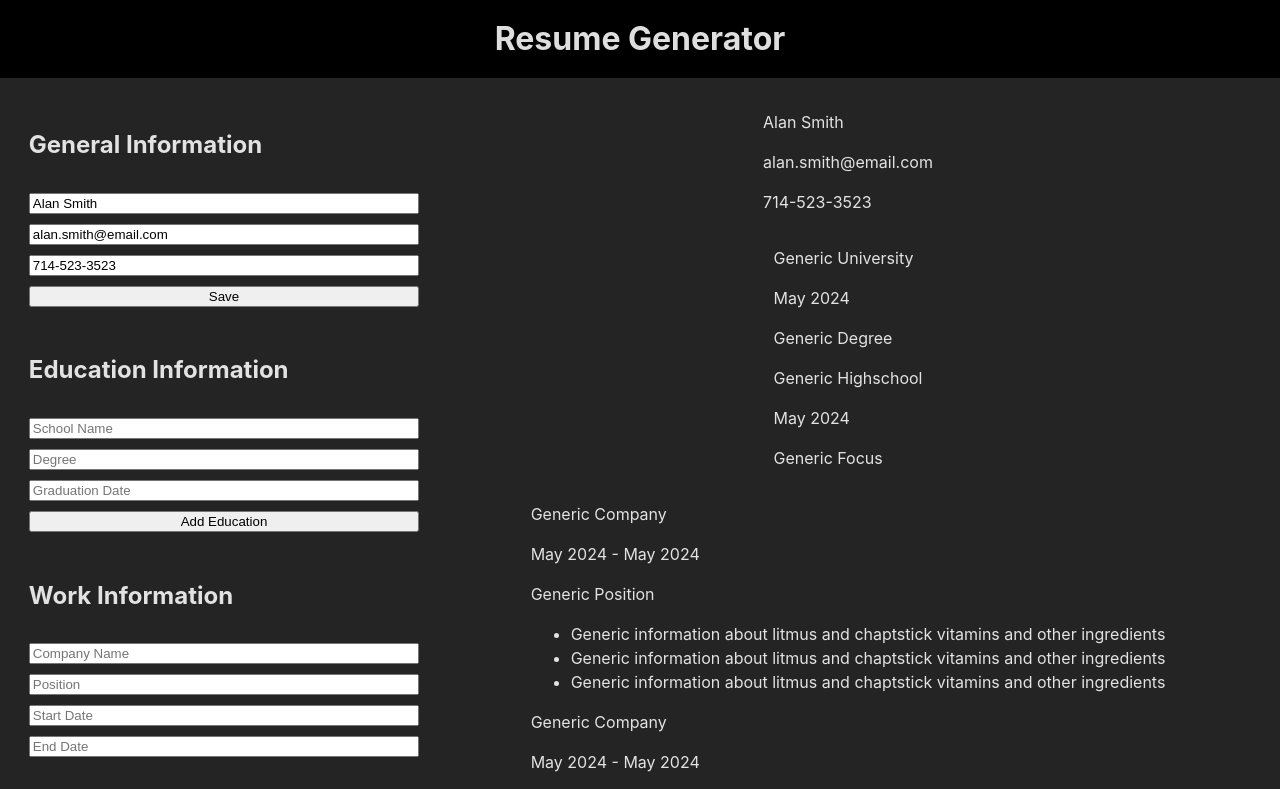
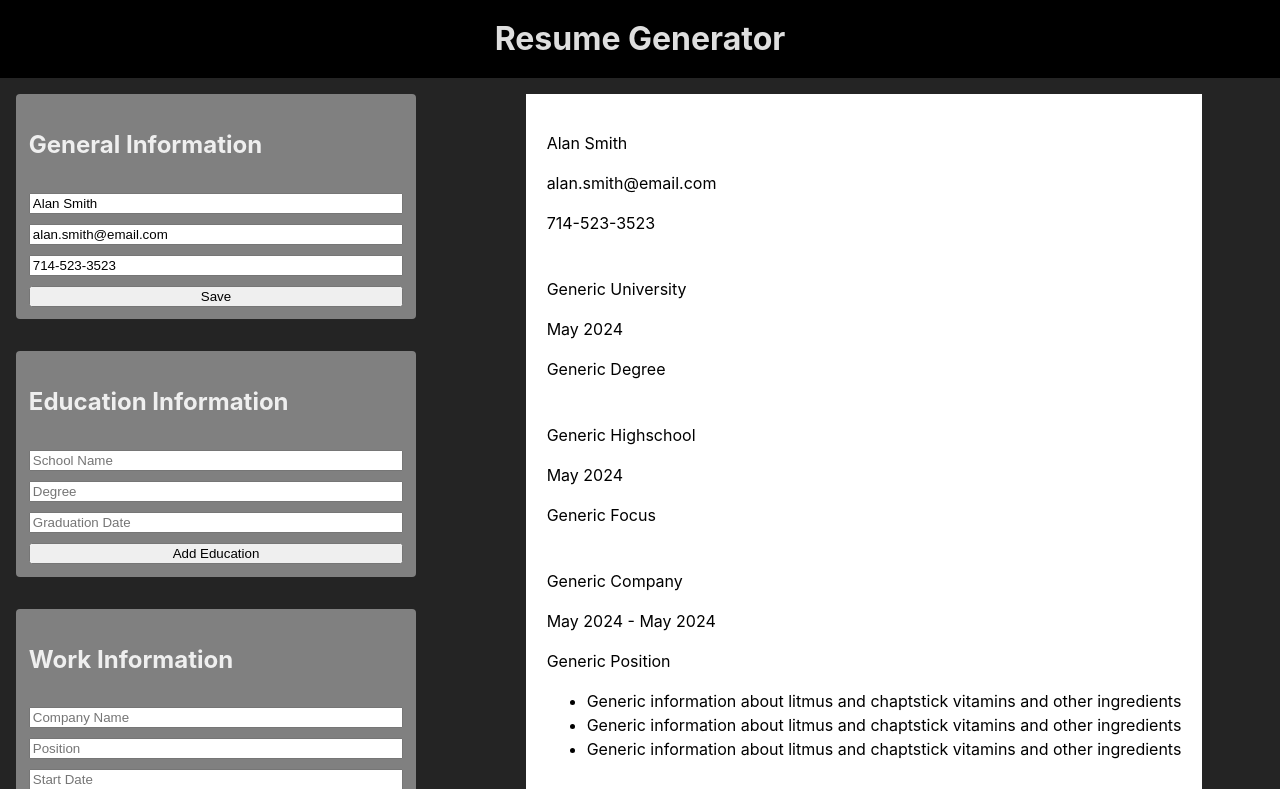
Before and after one commit to tdogpog/cvAppReact, a React (Vite) app: page / in a window 1280 px wide. Shown: the top 789 px of the page. Built offline with nearby package versions, Linux system fonts and the light colour scheme.

Commit message:
CSS oriented changes for improved display, containerized some elements for better control

```diff
--- a/src/components/MainComponents.jsx
+++ b/src/components/MainComponents.jsx
@@ -62,6 +62,7 @@ function MainComponents() {
         </section>
       </div>
       <div className="displayFields">
+        <div className="displayContainer">
           <div className="displayGeneral">
             <DisplayGeneral resumeData={resumeData} />
           </div>
@@ -73,6 +74,7 @@ function MainComponents() {
           </div>
         </div>
       </div>
+    </div>
   );
 }
 
--- a/src/components/display/DisplayEducation.jsx
+++ b/src/components/display/DisplayEducation.jsx
@@ -1,6 +1,6 @@
 function DisplayEducation({ resumeData }) {
   return (
-    <div className="educationSection">
+    <div className="educationSectionDisplay">
       {resumeData.userEducation.map((education) => (
         <div key={education.educationKey} className="educationItem">
           <p>{education.educationName || "University Here"}</p>
--- a/src/components/display/DisplayGeneral.jsx
+++ b/src/components/display/DisplayGeneral.jsx
@@ -1,6 +1,6 @@
 function DisplayGeneral({ resumeData }) {
   return (
-    <div className="generalSection">
+    <div className="generalSectionDisplay">
       <p>{resumeData.userInfo.userName || "New Resume"}</p>
       <div className="generalSectionSecondary">
         <p>{resumeData.userInfo.userEmail || "user@email.com"}</p>
--- a/src/components/display/DisplayWork.jsx
+++ b/src/components/display/DisplayWork.jsx
@@ -1,6 +1,6 @@
 function DisplayWork({ resumeData }) {
   return (
-    <div className="workSection">
+    <div className="workSectionDisplay">
       {resumeData.userWork.map((work) => (
         <div className="workItem" key={work.workKey}>
           <p>{work.workCompany || "Company Name"}</p>
--- a/src/index.css
+++ b/src/index.css
@@ -49,10 +49,29 @@ section {
 .main {
   display: flex;
   padding: 1rem;
+  gap: 3rem;
 }
 
 .inputFields {
   flex: 2;
+  display: flex;
+  flex-direction: column;
+  gap: 2rem;
+}
+
+.generalSection {
+  background-color: grey;
+  border-radius: 4px;
+}
+
+.educationSection {
+  background-color: grey;
+  border-radius: 4px;
+}
+
+.workSection {
+  background-color: grey;
+  border-radius: 4px;
 }
 
 .displayFields {
@@ -60,6 +79,12 @@ section {
   display: flex;
   align-items: center;
   flex-direction: column;
+  color: black;
+}
+
+.displayContainer {
+  background-color: white;
+  padding: 1rem;
 }
 
 .responsibilities {
@@ -67,3 +92,30 @@ section {
   flex-direction: column;
   gap: 0.5rem;
 }
+
+.displayGeneral {
+  transition: box-shadow 0.3s ease;
+  padding: 5px;
+}
+
+.displayGeneral:hover {
+  box-shadow: 0 8px 15px rgba(0, 0, 0, 0.3);
+}
+
+.educationItem {
+  transition: box-shadow 0.3s ease;
+  padding: 5px;
+}
+
+.educationItem:hover {
+  box-shadow: 0 8px 15px rgba(0, 0, 0, 0.3);
+}
+
+.workItem {
+  transition: box-shadow 0.3s ease;
+  padding: 5px;
+}
+
+.workItem:hover {
+  box-shadow: 0 8px 15px rgba(0, 0, 0, 0.3);
+}
```
Lines whose indentation alone changed are shown as unchanged.
